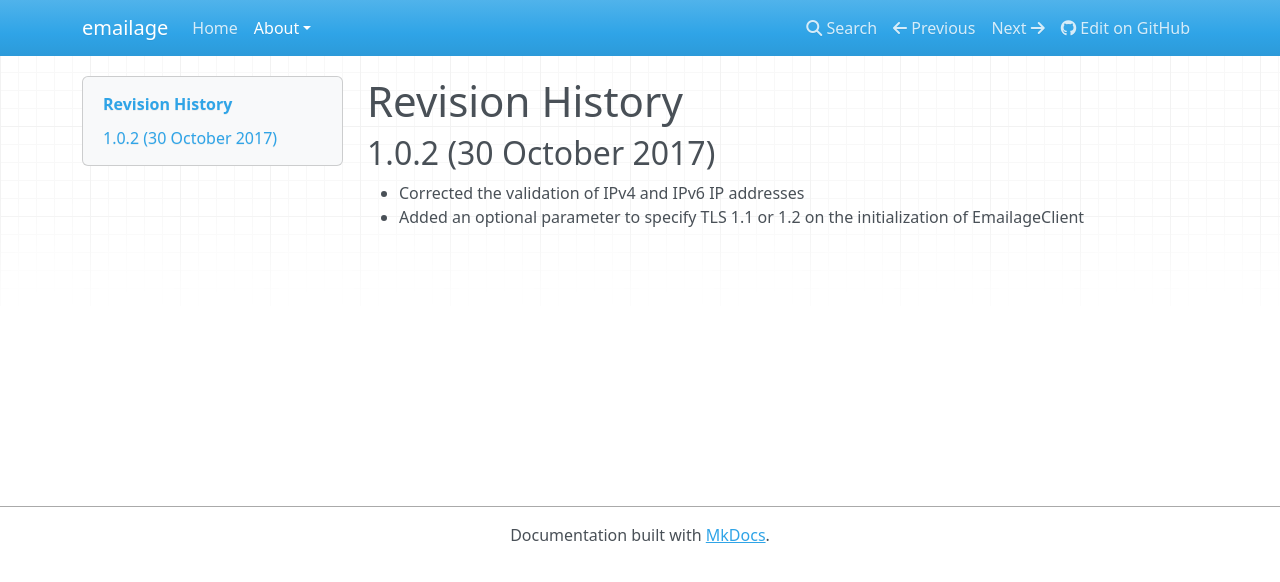
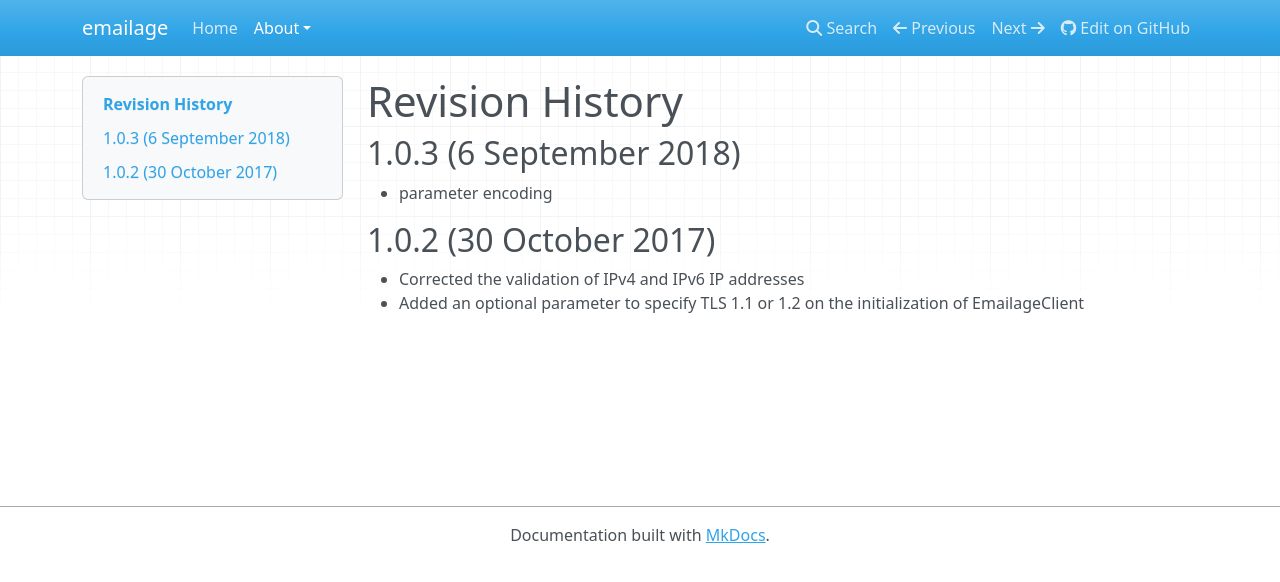
Before and after one commit to emailage/Emailage_Python, an MkDocs documentation site: the page built from docs/about/changes.md, in a window 1280 px wide. Shown: the top 582 px of the page. Built offline with MkDocs 1.6.1, drawn with Linux system fonts in a browser that asks for light colours; nearby versions of some CDN libraries.

Commit message:
version udpate

```diff
--- a/docs/about/changes.md
+++ b/docs/about/changes.md
@@ -1,4 +1,8 @@
 # Revision History
+
+## 1.0.3 (6 September 2018)
+
+- parameter encoding
 
 ## 1.0.2 (30 October 2017)
 
--- a/emailage/__init__.py
+++ b/emailage/__init__.py
@@ -3,7 +3,7 @@
 import sys
 
 __project__ = 'emailage-official'
-__version__ = '1.0.2'
+__version__ = '1.0.3'
 
 VERSION = "{0} v{1}".format(__project__, __version__)
 
```
